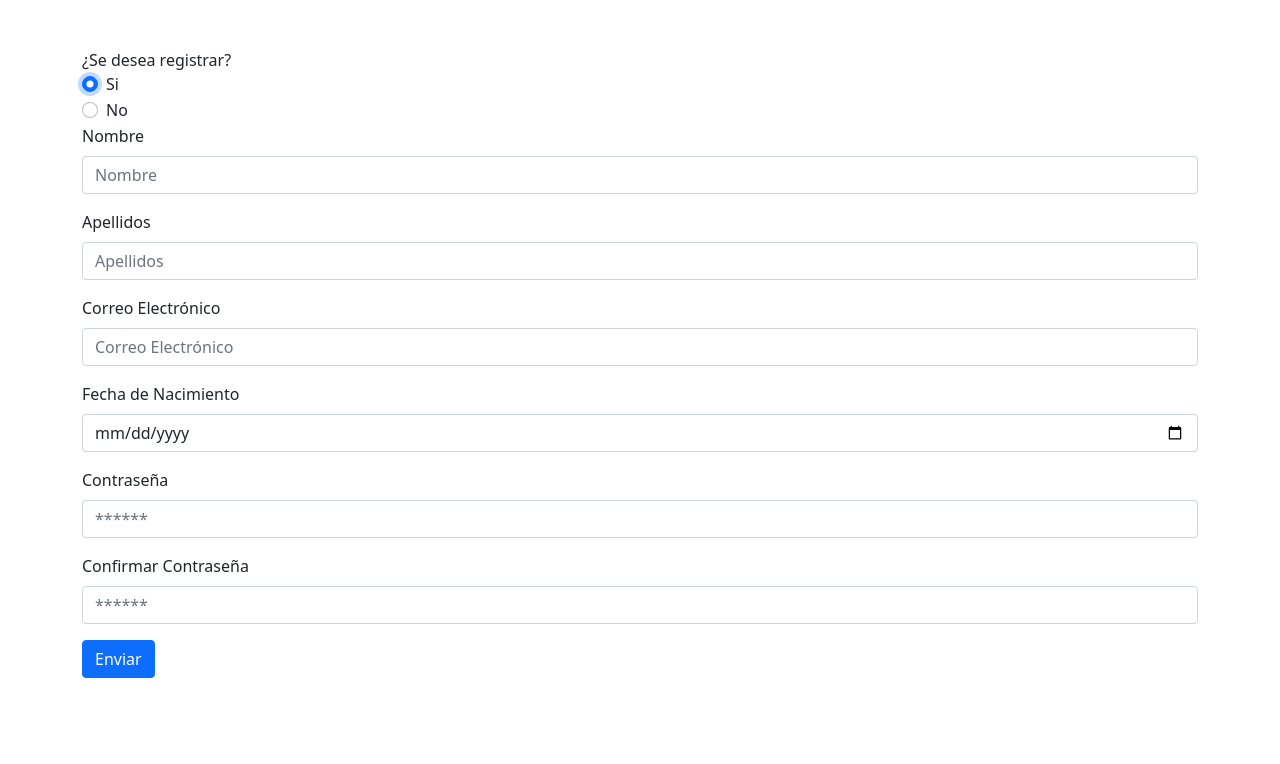
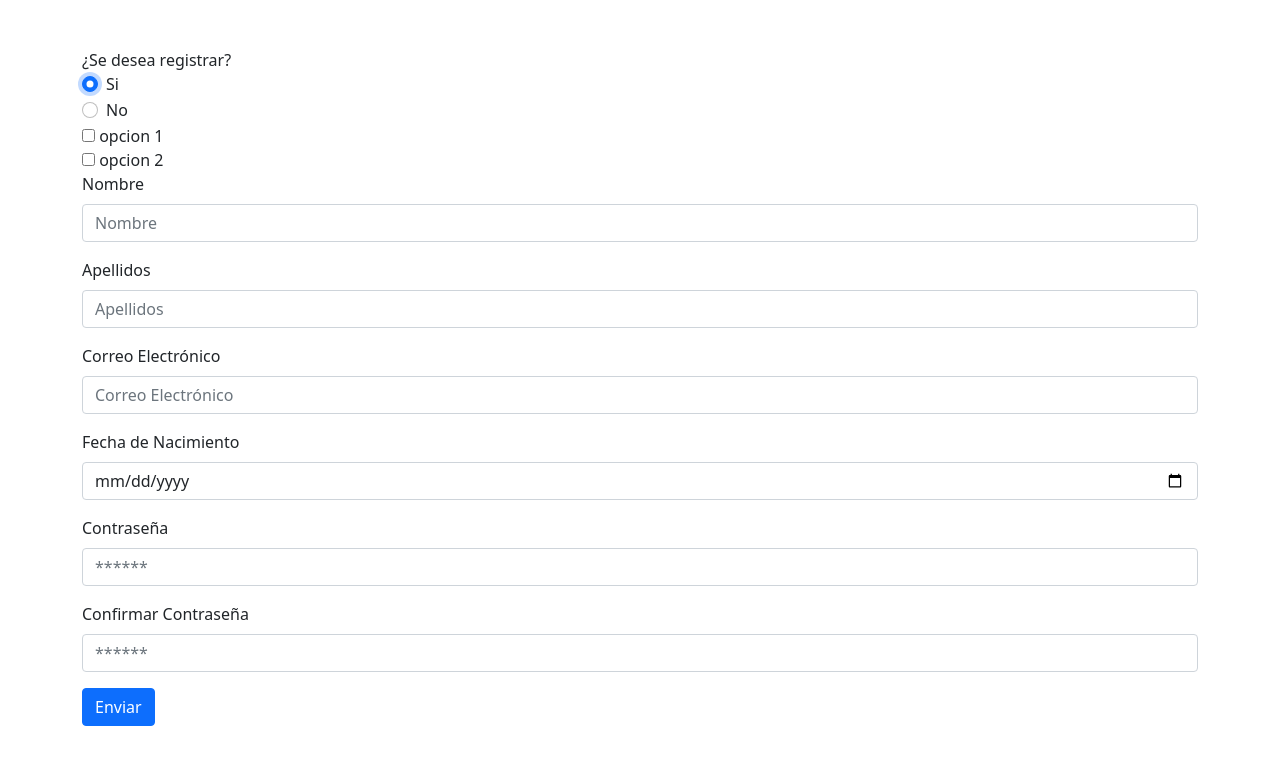
Before and after one commit to ngiraldogi/tallerEventos, a plain HTML site: page index.html in a window 1280 px wide. Both pictures are taken after a click on the radio button "Si". Drawn offline with nearby package versions, Linux system fonts and the light colour scheme.

Commit message:
Se agregaron dos RadioButton y al hacer clic en uno se despliega los Checkbox

```diff
--- a/formulario.js
+++ b/formulario.js
@@ -0,0 +1,17 @@
+//activar o desactivar el checkbox
+function activarCheckbox(){
+    let opcion1 = document.getElementById("flexRadioDefault1"); //obtengo el elemento de radiobutton "si"
+    let div = document.getElementById("opciones");
+    if(opcion1.checked){
+        div.innerHTML=
+        `<div>
+            <input type="checkbox" id="miElementoCheckbox1"> <label>opcion 1</label>
+        </div>
+        <div>
+            <input type="checkbox" id="miElementoCheckbox2"> <label>opcion 2</label>
+        </div>
+        `
+    }else{
+        div.innerHTML=""
+    }
+}
--- a/index.html
+++ b/index.html
@@ -14,18 +14,19 @@
           <div>
             <label>¿Se desea registrar?</label>
             <div class="form-check">
-              <input class="form-check-input" type="radio" name="flexRadioDefault" id="flexRadioDefault1">
+              <input class="form-check-input" type="radio" name="flexRadioDefault" id="flexRadioDefault1" onchange="activarCheckbox()">
               <label class="form-check-label" for="flexRadioDefault1">
                 Si
               </label>
             </div>
             <div class="form-check">
-              <input class="form-check-input" type="radio" name="flexRadioDefault" id="flexRadioDefault2" checked>
+              <input class="form-check-input" type="radio" name="flexRadioDefault" id="flexRadioDefault2" onchange="activarCheckbox()">
               <label class="form-check-label" for="flexRadioDefault2">
                 No
               </label>
             </div>
           </div>
+          <div id="opciones"></div> <!--activa o desactiva los checkbox-->
           <div class="mb-3">
             <label for="exampleInputName1" class="form-label">Nombre</label>
             <input type="text" class="form-control" id="exampleInputName1" placeholder="Nombre">
@@ -38,7 +39,7 @@
             <label for="exampleInputEmail1" class="form-label">Correo Electrónico</label>
             <input type="email" class="form-control" id="exampleInputEmail1" aria-describedby="emailHelp" placeholder="Correo Electrónico">
           </div>
-          <!--lo saque de mdboostrap-->
+          <!--mdboostrap-->
           <div class="mb-3">
             <label for="exampleInputDate" class="form-label">Fecha de Nacimiento</label>
             <input type="date" class="form-control" id="exampleInputDate">
@@ -56,26 +57,7 @@
     </div>
   </div>
 </body>
+<script src="formulario.js"></script>
 </html>
 
 <!--traer la maqueta del formulario (html)
-
-    <div class="container mt-5">
-        <h1 class="text-center">Formulario</h1>
-        <form>
-            <div class="mb-3">
-              <label for="exampleInputEmail1" class="form-label">Correo electrónico</label>
-              <input type="email" class="form-control" id="exampleInputEmail1" aria-describedby="emailHelp">
-              <div id="emailHelp" class="form-text">Nunca compartiremos tu correo electrónico con nadie más.</div>
-            </div>
-            <div class="mb-3">
-              <label for="exampleInputPassword1" class="form-label">Contraseña</label>
-              <input type="password" class="form-control" id="exampleInputPassword1">
-            </div>
-            <div class="mb-3 form-check">
-              <input type="checkbox" class="form-check-input" id="exampleCheck1">
-              <label class="form-check-label" for="exampleCheck1">Aceptar términos y condiciones</label>
-            </div>
-            <button type="submit" class="btn btn-primary">Enviar</button>
-          </form>
-    </div> -->
```
